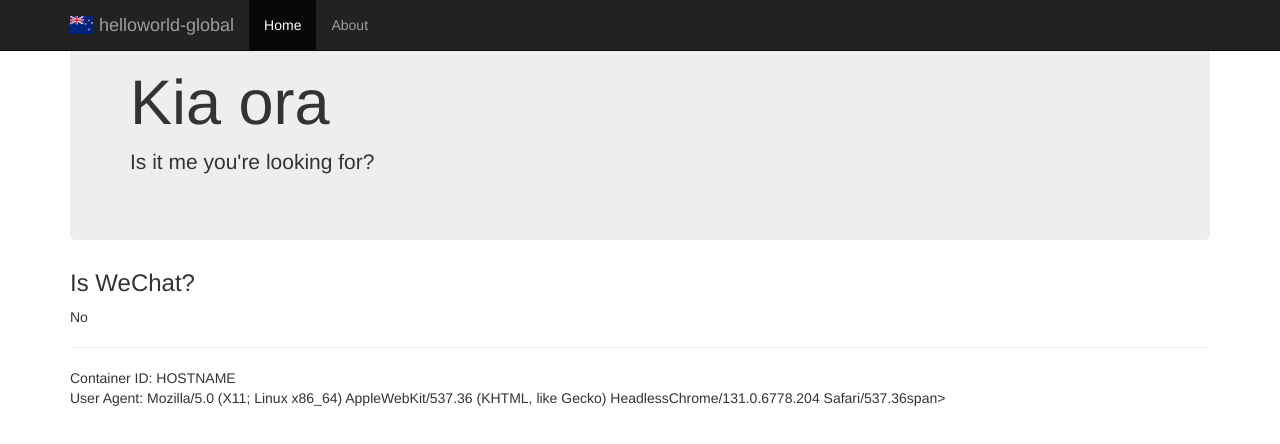
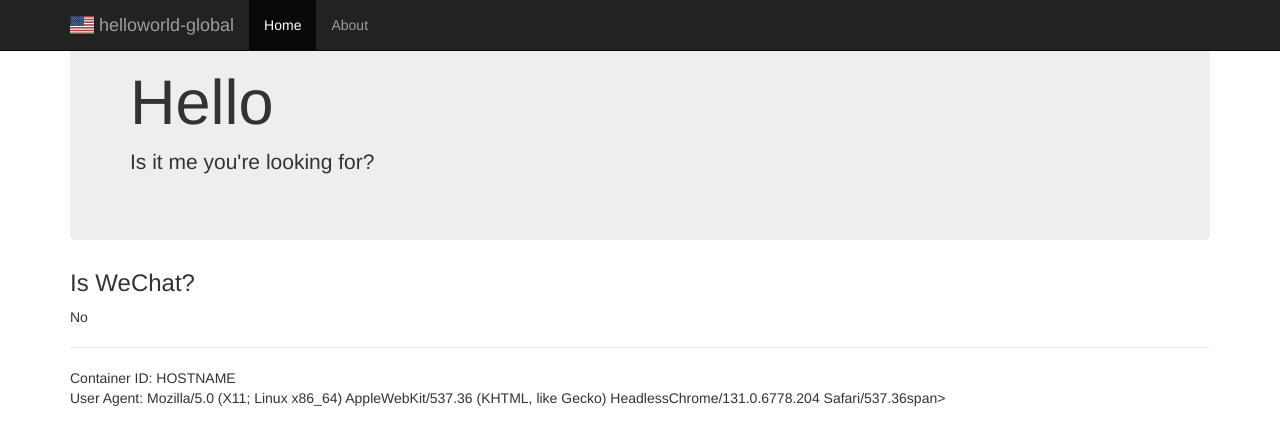
Before and after one commit to leeogrady/helloworld-global, a plain HTML site: page index.html in a window 1280 px wide. Drawn offline with nearby package versions, Linux system fonts and the light colour scheme.

Commit message:
US Changes

```diff
--- a/index.html
+++ b/index.html
@@ -21,7 +21,7 @@
             <span class="icon-bar"></span>
             <span class="icon-bar"></span>
           </button>
-          <a class="navbar-brand" href="#"><span class="flag-icon flag-icon-nz"></span> helloworld-global</a>
+          <a class="navbar-brand" href="#"><span class="flag-icon flag-icon-us"></span> helloworld-global</a>
         </div>
         <div id="navbar" class="navbar-collapse collapse">
           <ul class="nav navbar-nav">
@@ -36,7 +36,7 @@
 
       <!-- Main jumbotron for a primary marketing message or call to action -->
       <div class="jumbotron">
-        <h1>Kia ora</h1>
+        <h1>Hello</h1>
         <p>Is it me you're looking for?</p>
       </div>
       <div>
```
